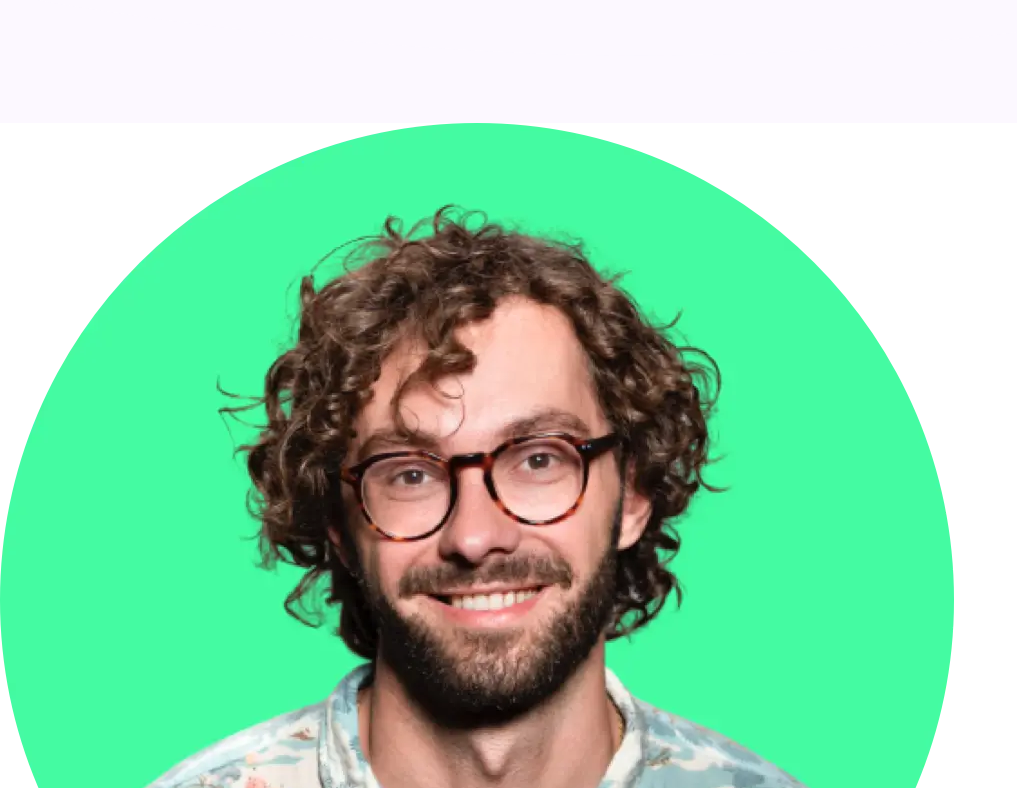
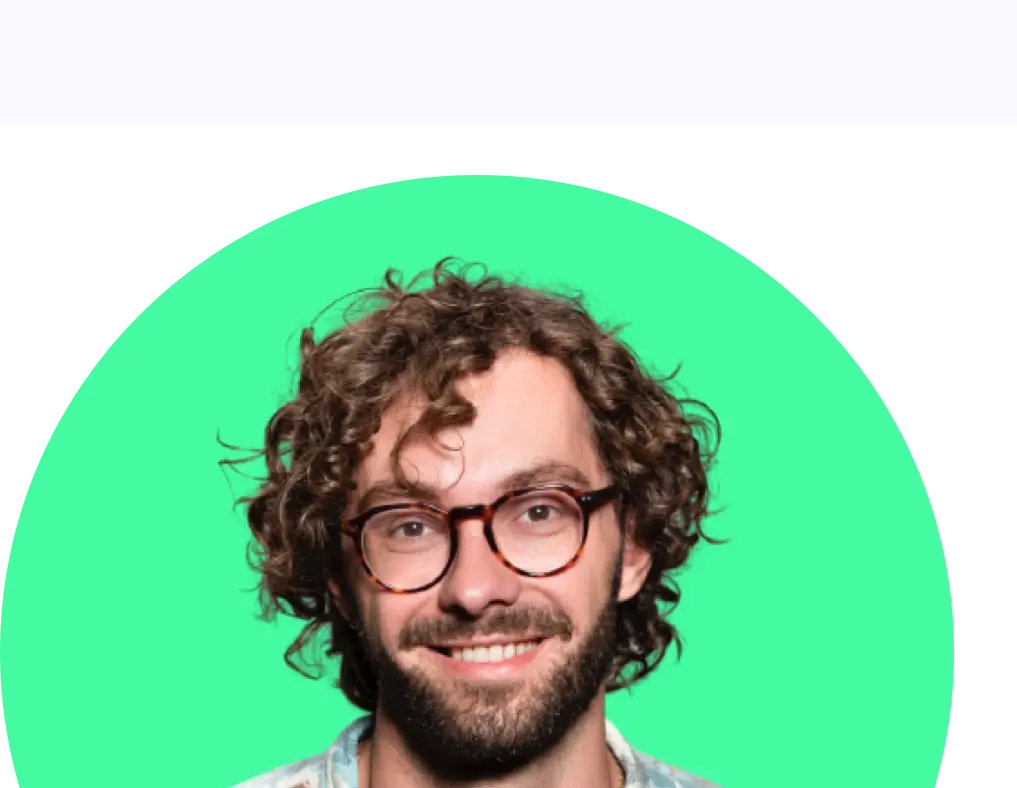
Before and after one commit to gusanchefullstack/frontend-html-css-workit-landing-page, a website built with Vite: page index.html in a window 1280 px wide. Shown: the part 1392-2180 px from the top of the page, without its empty margins (0-1017 px from the left). Built offline with nearby package versions, Linux system fonts and the light colour scheme.

Commit message:
Actualiza index.html para añadir un margen superior a la sección del fundador, mejorando la separación visual entre secciones y optimizando la presentación en dispositivos móviles.

```diff
--- a/index.html
+++ b/index.html
@@ -65,7 +65,7 @@
         <img src="./assets/images/ornamental-tablet-bottom.svg" alt="" class="hidden md:block lg:hidden">
         <img src="./assets/images/ornamental-desktop.svg" alt="" class="hidden lg:block">
       </section>
-      <section class="bg-white relative">
+      <section class="bg-white relative pt-13">
         <figure >
           <img src="./assets/images/image-founder.webp" alt="Founder" >
         </figure>
```
